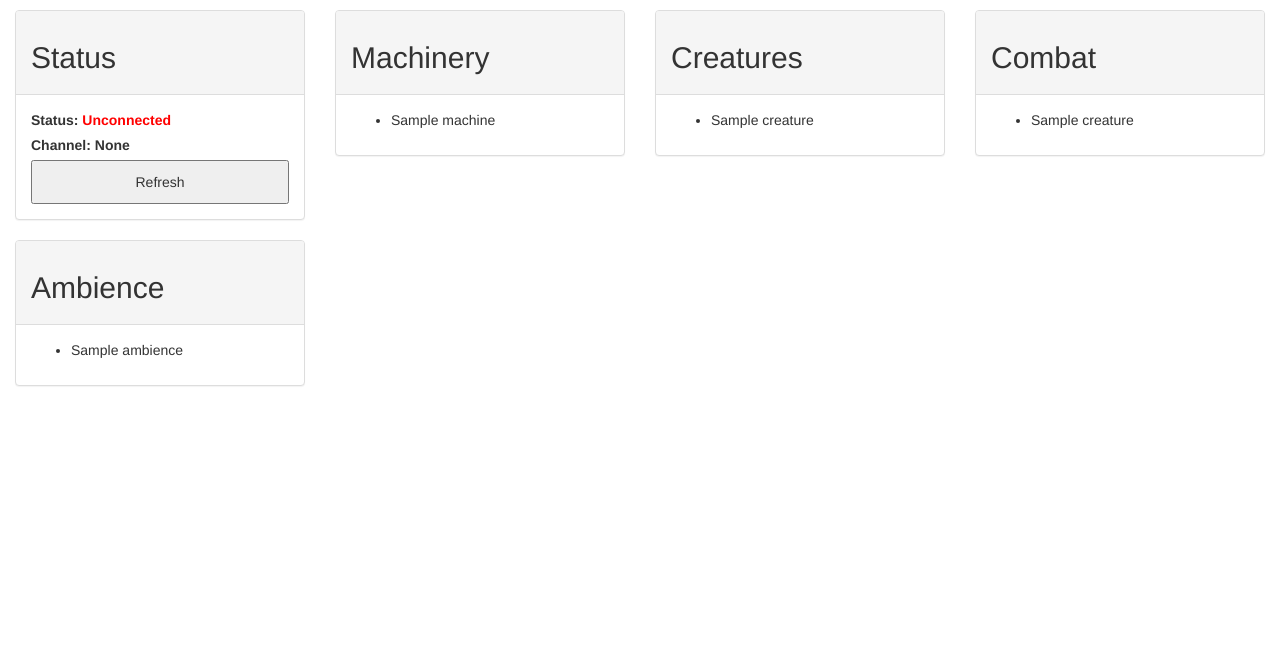
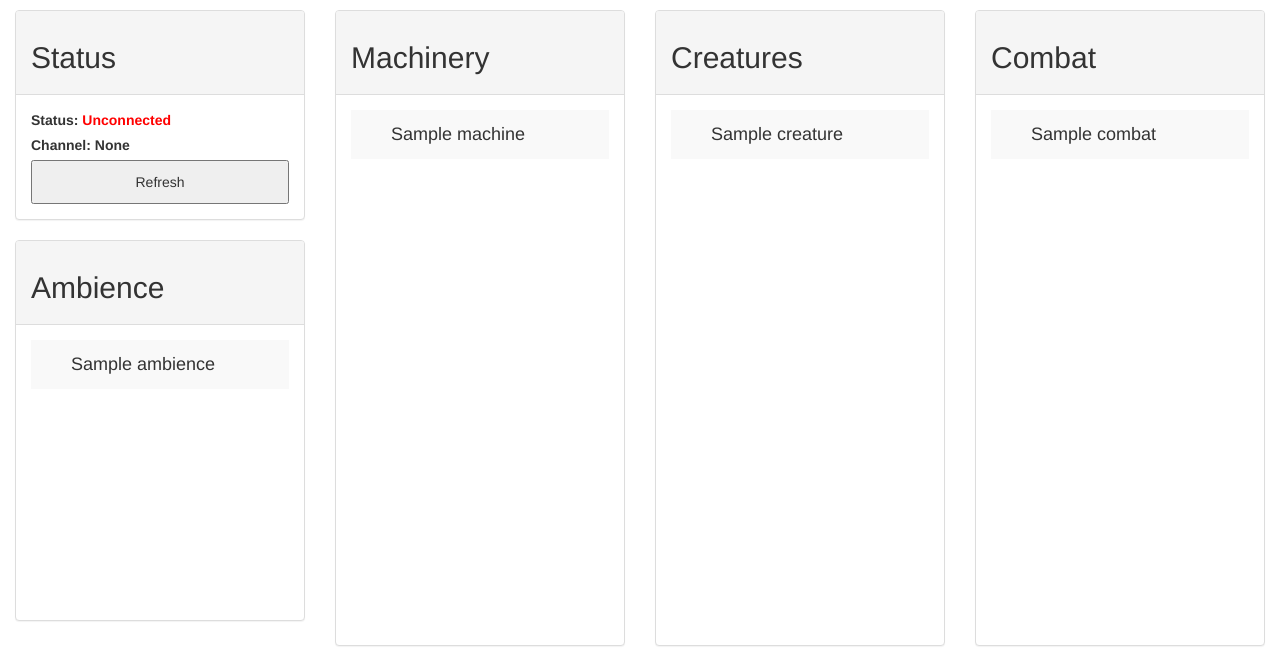
Before and after one commit to YanickT/Soundmachine, a Flask app: template templates/home.html in a window 1280 px wide. Shown: the part 130-800 px from the top of the page. Run offline with Flask 2, Linux system fonts and the light colour scheme; the template is opened without the code that fills it: most values are stand-ins (such as "Sample title", 1, 10 or a date in 2020); some libraries are stand-ins or nearby versions.

Commit message:
update & weiter

```diff
--- a/gui.py
+++ b/gui.py
@@ -1,6 +1,7 @@
 from flask import Flask, render_template, request, redirect, url_for
 from music_admin import MUSIC
-from bot import BOT
+import bot
+import threading
 
 
 app = Flask(__name__)
@@ -8,8 +9,16 @@ app = Flask(__name__)
 
 @app.route('/', methods=["GET", "POST"])
 def home():
-    return render_template('home.html', state=BOT.state, channel=BOT.channel, **MUSIC.files)
+    if request.method == "POST" and request.json is not None:
+        bot.play(request.json["play"])
+    channel = bot.CHANNEL if bot.CHANNEL is None else bot.CHANNEL.channel
+    return render_template('home.html', state=bot.STATUS, channel=channel, **MUSIC.files)
 
 
 if __name__ == "__main__":
+    thread = threading.Thread(target=bot.client.run, args=(bot.TOKEN,))
+    thread.start()
     app.run(host="0.0.0.0")
+
+
+# TODO: killbutton to kill all sounds
--- a/music_admin.py
+++ b/music_admin.py
@@ -17,4 +17,3 @@ class MusicAdmin:
 
 
 MUSIC = MusicAdmin()
-print(MUSIC.files)
--- a/static/css/home.css
+++ b/static/css/home.css
@@ -21,3 +21,58 @@
 .col-sm-3 {
     padding-top: 10px;
 }
+
+.panel-full {
+  height: calc(100vh - 250px);
+  overflow-y: auto;
+}
+
+.panel-half {
+  height: calc(50vh - 105px);
+  overflow-y: auto;
+}
+
+/* List items */
+ul {
+  margin: 0;
+  padding: 0;
+  list-style-type: none;
+}
+
+ul li.item {
+  cursor: pointer;
+  position: relative;
+  padding: 12px 8px 12px 40px;
+  background: #eee;
+  font-size: 18px;
+  transition: 0.2s;
+
+  /* make the list items unselectable */
+  -webkit-user-select: none;
+  -moz-user-select: none;
+  -ms-user-select: none;
+  user-select: none;
+}
+
+/* Set all odd list items to a different color (zebra-stripes) */
+ul li.item:nth-child(odd) {
+  background: #f9f9f9;
+}
+
+/* Darker background-color on hover */
+ul li.item:hover {
+  background: #ddd;
+}
+
+/* Style the close button */
+.close {
+  position: absolute;
+  right: 0;
+  top: 0;
+  padding: 12px 16px 12px 16px;
+}
+
+.close:hover {
+  background-color: #222222;
+  color: white;
+}
--- /dev/null
+++ b/static/js/home.js
@@ -0,0 +1,11 @@
+var its = document.getElementsByClassName("item");
+for (var i = 0; i < its.length; i++) {
+    its[i].onclick = function () {
+        // TODO: set this.className to active (ambience only)
+        // TODO: remove active from all other classnames (ambience only)
+        var xhr = new XMLHttpRequest();
+        xhr.open("POST", "/", true);
+        xhr.setRequestHeader('Content-Type', 'application/json');
+        xhr.send(JSON.stringify({'play': this.id}));
+    };
+}
--- a/templates/home.html
+++ b/templates/home.html
@@ -56,10 +56,10 @@
 
             <div class="panel panel-default">
                 <div class="panel-heading"><h2>Ambience</h2></div>
-                <div class="panel-body">
+                <div class="panel-body panel-half">
                     <ul>
                         {% for ambience in ambiences %}
-                        <li>{{ambience}}</li>
+                        <li id="{{ambience}}" class="item">{{ambience.split(".")[0]}}</li>
                         {% endfor %}
                     </ul>
                 </div>
@@ -69,10 +69,10 @@
         <div class="col-sm-3">
             <div class="panel panel-default">
                 <div class="panel-heading"><h2>Machinery</h2></div>
-                <div class="panel-body">
+                <div class="panel-body panel-full">
                     <ul>
                         {% for machine in machines %}
-                        <li>{{machine}}</li>
+                        <li id="{{machine}}" class="item">{{machine.split(".")[0]}}</li>
                         {% endfor %}
                     </ul>
                 </div>
@@ -82,10 +82,10 @@
         <div class="col-sm-3">
             <div class="panel panel-default">
                 <div class="panel-heading"><h2>Creatures</h2></div>
-                <div class="panel-body">
+                <div class="panel-body panel-full">
                     <ul>
                         {% for creature in creatures %}
-                        <li>{{creature}}</li>
+                        <li id="{{creature}}" class="item">{{creature.split(".")[0]}}</li>
                         {% endfor %}
                     </ul>
                 </div>
@@ -95,10 +95,10 @@
         <div class="col-sm-3">
             <div class="panel panel-default">
                 <div class="panel-heading"><h2>Combat</h2></div>
-                <div class="panel-body">
+                <div class="panel-body panel-full">
                     <ul>
                         {% for combat in combats %}
-                        <li>{{creature}}</li>
+                        <li id="{{combat}}" class="item">{{combat.split(".")[0]}}</li>
                         {% endfor %}
                     </ul>
                 </div>
@@ -107,5 +107,6 @@
 
     </div>
 </div>
+<script src="../static/js/home.js"></script>
 </body>
 </html>
```
Also changed, not shown: bot.py (+39 -7 lines), 2 other files.
